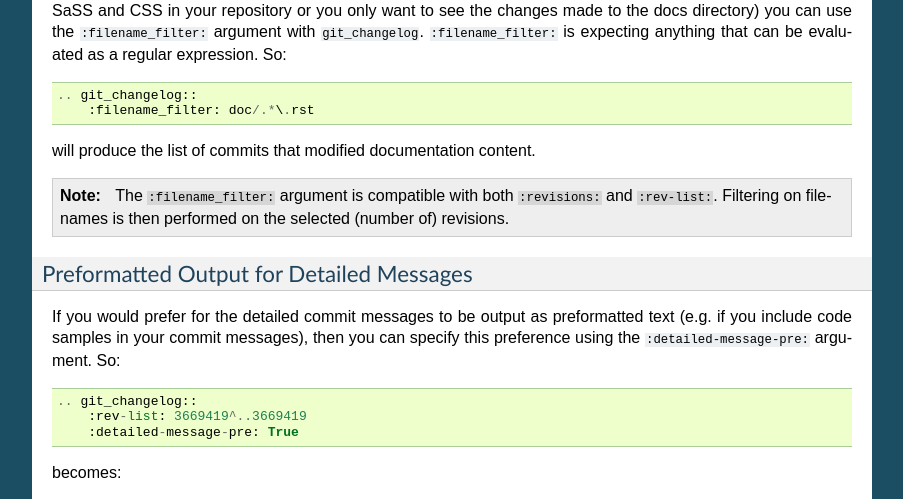
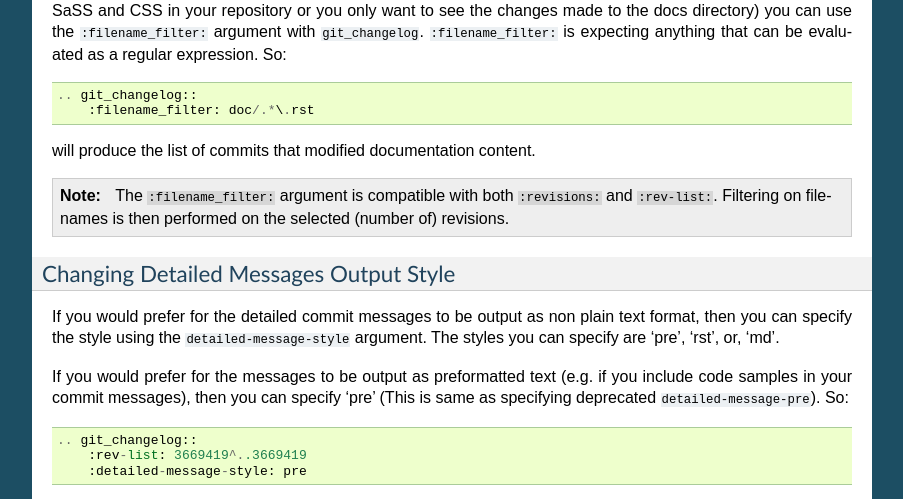
Before and after one commit to OddBloke/sphinx-git, a Sphinx documentation site: the page built from docs/using.rst, in a window 1280 px wide and 1400 px high, scrolled down 1745 px. Shown: the top 499 px of the window, without its empty margins (198-1101 px from the left). Built offline with Sphinx 7.4.7, drawn with Linux system fonts in a browser that asks for light colours; some of the changed text lies outside the part shown; grey boxes are pictures that could not be loaded.

Commit message:
Add documentation for detailed-message-style

```diff
--- a/docs/using.rst
+++ b/docs/using.rst
@@ -99,23 +99,59 @@ will produce the list of commits that modified documentation content.
     selected (number of) revisions.
 
 
-Preformatted Output for Detailed Messages
-~~~~~~~~~~~~~~~~~~~~~~~~~~~~~~~~~~~~~~~~~
+Changing Detailed Messages Output Style
+~~~~~~~~~~~~~~~~~~~~~~~~~~~~~~~~~~~~~~~
 
 If you would prefer for the detailed commit messages to be output as
-preformatted text (e.g. if you include code samples in your commit messages),
-then you can specify this preference using the ``:detailed-message-pre:``
-argument. So::
+non plain text format, then you can specify the style using the
+``detailed-message-style`` argument. The styles you can specify are 'pre',
+'rst', or, 'md'.
+
+If you would prefer for the messages to be output as preformatted text
+(e.g. if you include code samples in your commit messages),
+then you can specify 'pre' (This is same as specifying deprecated
+``detailed-message-pre``). So::
 
     .. git_changelog::
         :rev-list: 3669419^..3669419
-        :detailed-message-pre: True
+        :detailed-message-style: pre
 
 becomes:
 
     .. git_changelog::
         :rev-list: 3669419^..3669419
-        :detailed-message-pre: True
+        :detailed-message-style: pre
+
+If you would prefer for the messages to be parsed as reStructuredText,
+then you can specify 'rst'. So::
+
+    .. git_changelog::
+        :rev-list: d888873^..d888873
+        :detailed-message-style: rst
+
+becomes:
+
+    .. git_changelog::
+        :rev-list: d888873^..d888873
+        :detailed-message-style: rst
+
+If you would prefer for the messages to be parsed as Markdown (CommonMark),
+then you can specify 'md'. So::
+
+    .. git_changelog::
+        :rev-list: 0de9cd1^..0de9cd1
+        :detailed-message-style: md
+
+becomes:
+
+    .. git_changelog::
+        :rev-list: 0de9cd1^..0de9cd1
+        :detailed-message-style: md
+
+.. note::
+
+   The feature to output the messages as Markdown requires recommonmark package.
+   recommonmark is enable to be installed by pip.
 
 .. _the man page: https://www.kernel.org/pub/software/scm/git/docs/git-rev-parse.html
 
```
